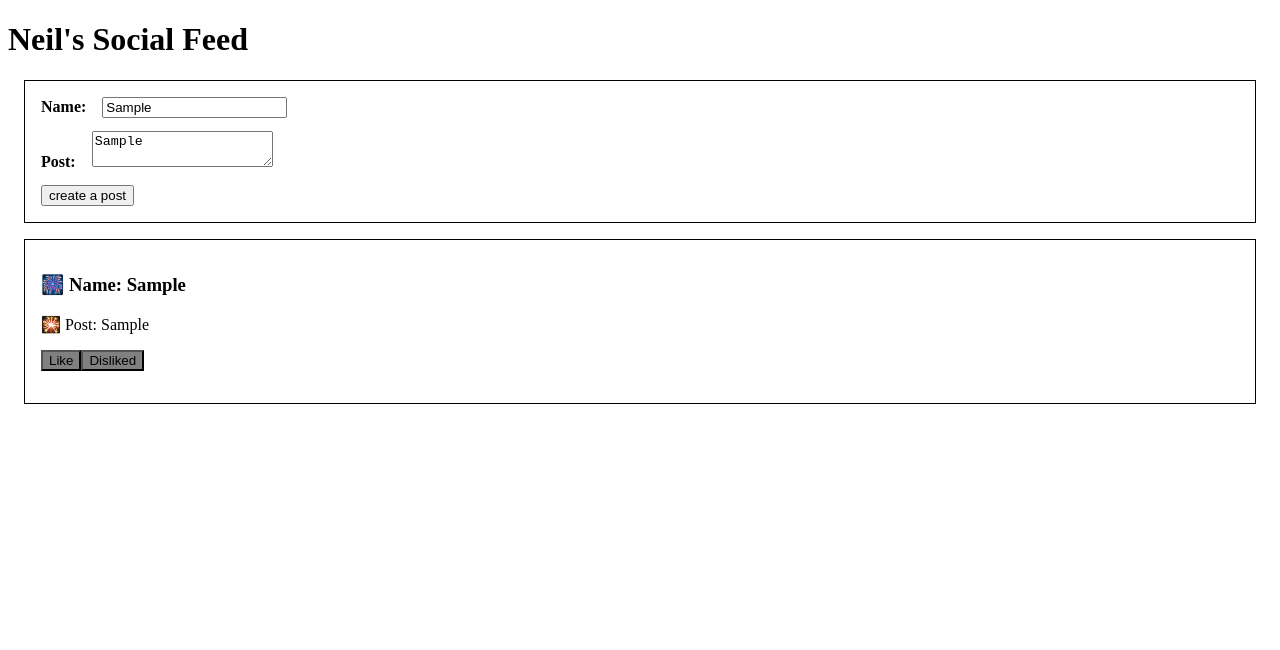
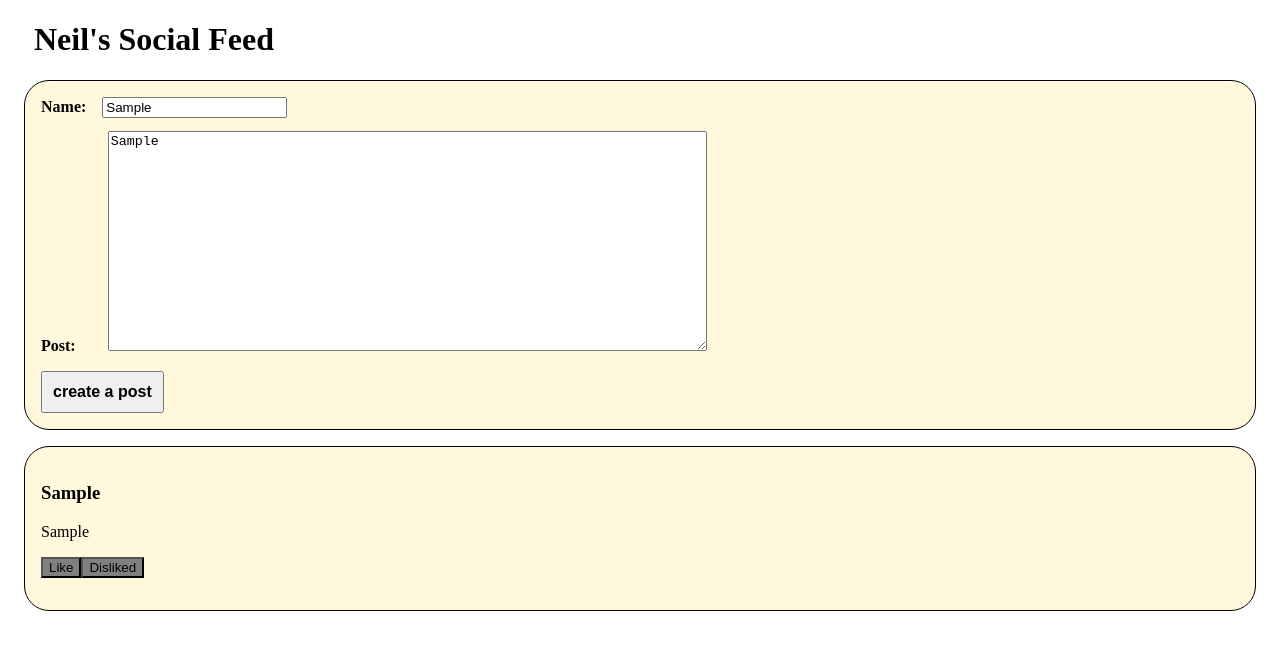
Before and after one commit to Byakuya91/Social-Feed, a React (Create React App) app: page / in a window 1280 px wide. Both pictures are taken after typing "Sample", "Sample" into the empty fields and a click on the button "create a post". Shown: the top 650 px of the page. Built offline with nearby package versions, Linux system fonts and the light colour scheme.

Commit message:
I've made a few changes. I've managed to remove the icons during a post and I've styled the border boxes and added color. I've also consolidated all of my style in an app.css styles sheet to make it more organized. Working on the font. I've also centered the header.

```diff
--- a/src/App.css
+++ b/src/App.css
@@ -1,13 +1,88 @@
+
+/*  Styles for the border */
 .border-box{
     border: 1px;
-    border-style:solid;
+    border-style: solid  ;
     border-color: black;
     margin: 1em;
     padding: 1em;
+    border-radius: 25px;
+    background: cornsilk;
 
 
 }
 
+/* Button status for post */
 .button-status:hover{
+    box-shadow: 0 12px 16px 0 rgba(0,0,0,0.24), 0 17px 50px 0 rgba(0,0,0,0.19);
+     border-color: blue;
+}
+
+/*  Like and Dislike button */
+.toggle-button{
+
+    text-align: center;
+    display: inline;
+    font-size: 17px;
+
 
 }
+
+/* Styling for the creating a post button */
+.submit-button{
+    padding:10px;
+    font-size: 16px;
+
+
+
+
+
+
+}
+
+/* When the button is not pushed  */
+.inactive{
+    background-color: gray;
+
+
+
+}
+
+/* When the button IS pushed  */
+.active {
+    background-color: blue;
+    color: white;
+
+
+
+}
+/* When the button IS pushed  */
+.dislike{
+    background-color: red;
+    color: white;
+
+
+}
+
+/* Adjusting the text field to fill the div */
+
+.post-area-field{
+    width: 593px;
+    height: 214px;
+}
+
+/* NavBar styles  */
+.Navbar-font{
+    font-style: italic;
+}
+
+.Navbar-position{
+    position: relative;
+    left: 26px;
+}
+
+/* text settings  */
+
+/* .post-text{
+    font-family: ;
+} */
--- a/src/Components/CreatePost/CreatePost.jsx
+++ b/src/Components/CreatePost/CreatePost.jsx
@@ -1,4 +1,5 @@
 import React, { useState } from 'react';
+
 
 const CreatePosts = (props) => {
 
@@ -25,10 +26,10 @@ const CreatePosts = (props) => {
        <input id = 'namelabel' type="text" className='form-control' value={name}  onChange ={(event)=> setName(event.target.value) }/>
        </div>
         <div className='form-group'>
-        <label for = 'postlabel' style = {{"margin-right": "1rem"}} > <b>Post:</b></label>
-       <textarea id = 'postlabel' type="text" className='form-control' style={{'margin-top':'1em' }}  value={post}onChange ={(event)=> setPost(event.target.value) } />
+        <label for = 'postlabel' style = {{"margin-right": "2rem"}} > <b>Post:</b></label>
+       <textarea id = 'postlabel' type="text" className='form-control' className= "post-area-field  " style={{'margin-top':'1em' }}  value={post}onChange ={(event)=> setPost(event.target.value) } />
         </div>
-       <button type='submit' style={{'margin-top':'1em' }} className='btn btn-primary'>create a post </button>
+       <button type='submit' style={{'margin-top':'1em' }} className='btn btn-primary' className = "button-status" className = "submit-button" >  <b> create a post</b> </button>
     </form>
 
 
--- a/src/Components/CustomButton/CustomButton.jsx
+++ b/src/Components/CustomButton/CustomButton.jsx
@@ -1,5 +1,5 @@
 import React, { useState } from 'react';
-import "./CustomButton.css";
+// import "./CustomButton.css";
 // import App from '../../App';
 
 
@@ -47,7 +47,7 @@ const CustomButton = (props) => {
           {/* {likeStatus === "Liked" ? <buttonClass style ="active">Liked!</buttonClass> : null} */}
           <button onClick = {()=> setLikeStatus("Liked")} className ='toggle-button' className={renderLikeButtonStyle()}>Like
           </button>
-          <button onClick = {()=> setLikeStatus("Disliked")}className ='toggle-button' className={renderDislikeButtonStyle()}>Disliked
+          <button onClick = {()=> setLikeStatus("Disliked")}className ='toggle-button' className={renderDislikeButtonStyle()} >Disliked
           </button>
       </div>
 
--- a/src/Components/DisplayPosts/DisplayPosts.jsx
+++ b/src/Components/DisplayPosts/DisplayPosts.jsx
@@ -13,8 +13,8 @@ const DisplayPosts = (props) => {
       {props.parentPosts.map((post)=>{
           return(
             <div>
-              <h3>🎆 Name: {post.name}</h3>
-              <p>🎇 Post: {post.post}</p>
+              <h3>  {post.name}</h3>
+              <p>  {post.post}</p>
               <CustomButton></CustomButton>
             </div>
 
--- a/src/Components/NavBar/NavBar.jsx
+++ b/src/Components/NavBar/NavBar.jsx
@@ -3,7 +3,7 @@ import React from "react";
 
 const NavBar = () => {
     return (
-        <h1>Neil's Social Feed</h1>
+        <h1 className="Navbar-font" className = "Navbar-position"  >Neil's Social Feed</h1>
 
 
 
```
